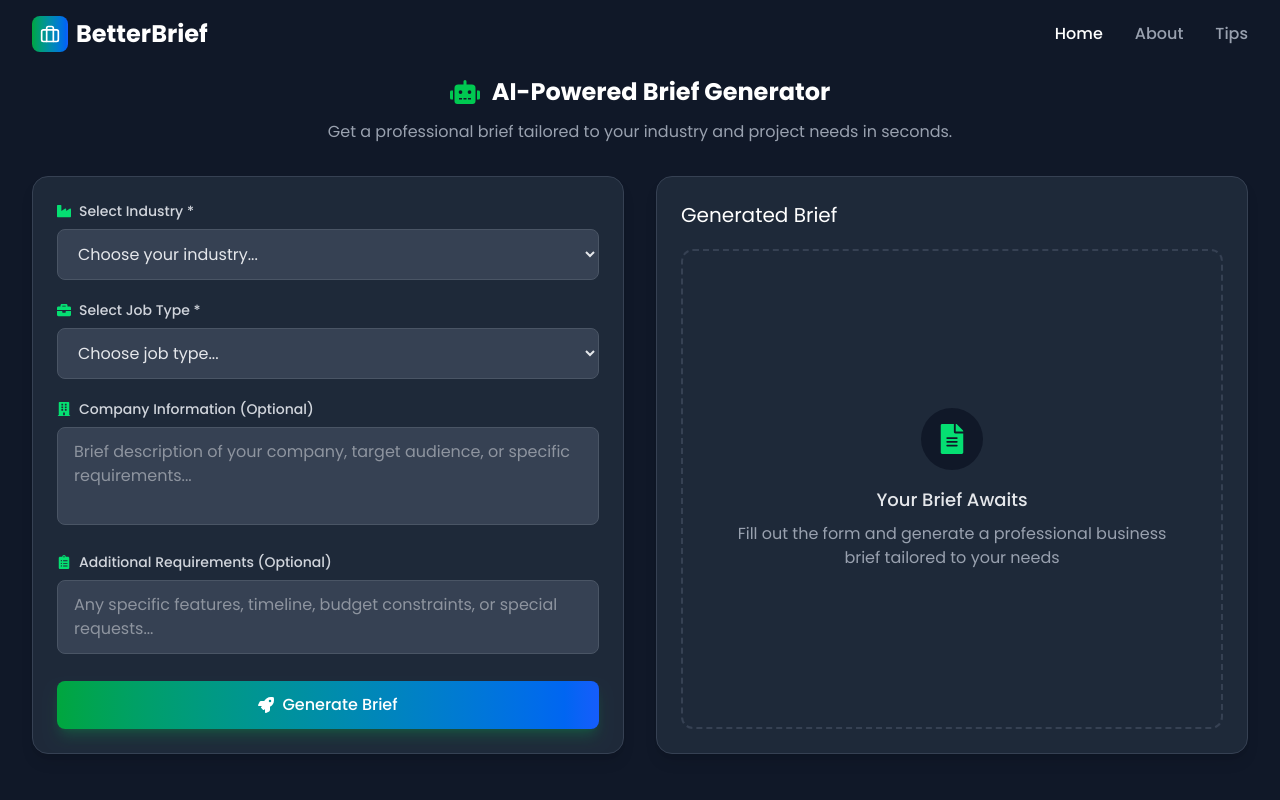
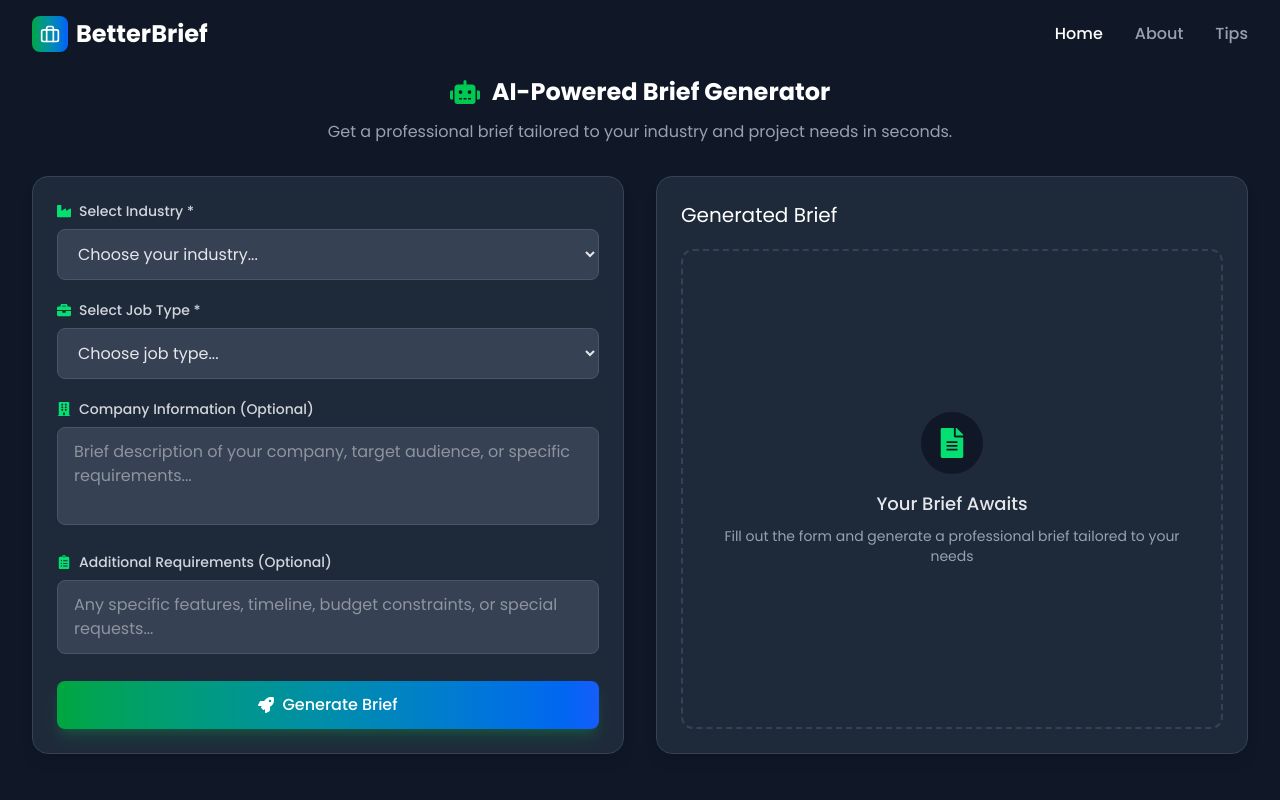
Before and after one commit to iamshamimimran/GOOD-BRIEF, a React (Vite) app: page / in a window 1280 px wide. Shown: the top 800 px of the page. Built offline with nearby package versions, Linux system fonts and the light colour scheme.

Commit message:
fix: Update BriefGenerator description for clarity and conciseness

```diff
--- a/src/components/BriefGenerator.jsx
+++ b/src/components/BriefGenerator.jsx
@@ -318,9 +318,9 @@
                   <h4 className="text-lg font-medium text-gray-200">
                     Your Brief Awaits
                   </h4>
-                  <p className="text-gray-400 mt-2 max-w-md">
-                    Fill out the form and generate a professional business brief
-                    tailored to your needs
+                  <p className="text-gray-400 mt-2 text-sm">
+                    Fill out the form and generate a professional brief tailored
+                    to your needs
                   </p>
                 </div>
               )}
```
